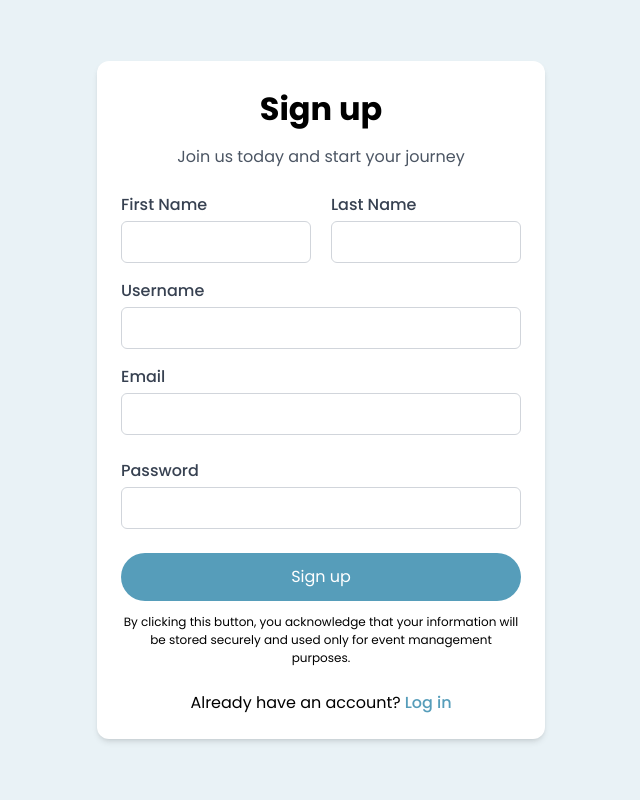
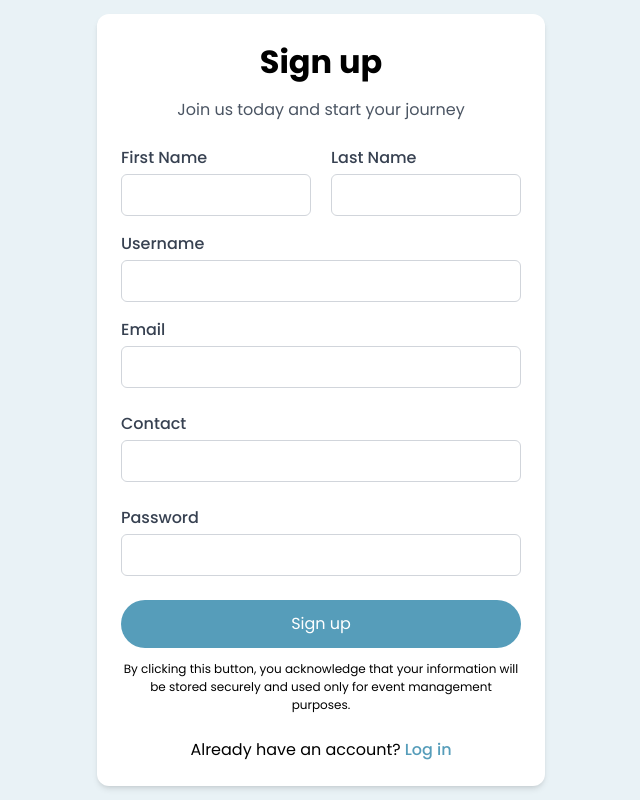
Before and after one commit to VoMinhKhoii/event-management-web-app, a React (Vite) app in the folder client/: page /signup in a window 1280 px wide. Shown: the whole page, without its empty margins (319-959 px from the left). Built offline with nearby package versions, Linux system fonts and the light colour scheme.

Commit message:
add Contact box for Sign up

```diff
--- a/client/src/pages/SignUp/SignUpPage.jsx
+++ b/client/src/pages/SignUp/SignUpPage.jsx
@@ -10,15 +10,18 @@ const SignUpPage = () => {
 
     const handleSubmit = async (e) => {
         e.preventDefault();
+        try {
         const formData = new FormData(e.target);
 
         const firstName = formData.get('firstName');
         const lastName = formData.get('lastName');
         const username = formData.get('username');
         const email = formData.get('email');
+        const contact = formData.get('contact');
         const password = formData.get('password');
 
-        console.log(firstName, lastName, username, email, password);
+
+        console.log("Register:", {firstName, lastName, username, email, contact, password});
 
         const res = await fetch('http://localhost:8800/api/auth/signup', {
             method: 'POST',
@@ -30,7 +33,9 @@ const SignUpPage = () => {
                 lastName,
                 username,
                 email,
-                password
+                contact,
+                password,
+
             })
         });
 
@@ -42,6 +47,11 @@ const SignUpPage = () => {
 
         navigate("/login");
         console.log(data);
+    } catch (error) {
+            console.error('Error during registration:', error);
+        } finally {
+            setIsLoading(false);
+        }
     };
 
     return (
@@ -98,6 +108,17 @@ const SignUpPage = () => {
                     </div>
 
                     <div className="mb-6">
+                        <label htmlFor="contact" className="block font-medium text-[#374151] mb-1">Contact</label>
+                        <input
+                            type="text"
+                            id="contact"
+                            name="contact"
+                            className="w-full px-3 py-2 border border-gray-300 rounded-md focus:outline-none"
+                            required
+                        />
+                    </div>
+
+                    <div className="mb-6">
                         <label htmlFor="password" className="block font-medium text-[#374151] mb-1">Password</label>
                         <input
                             type="password"
```
